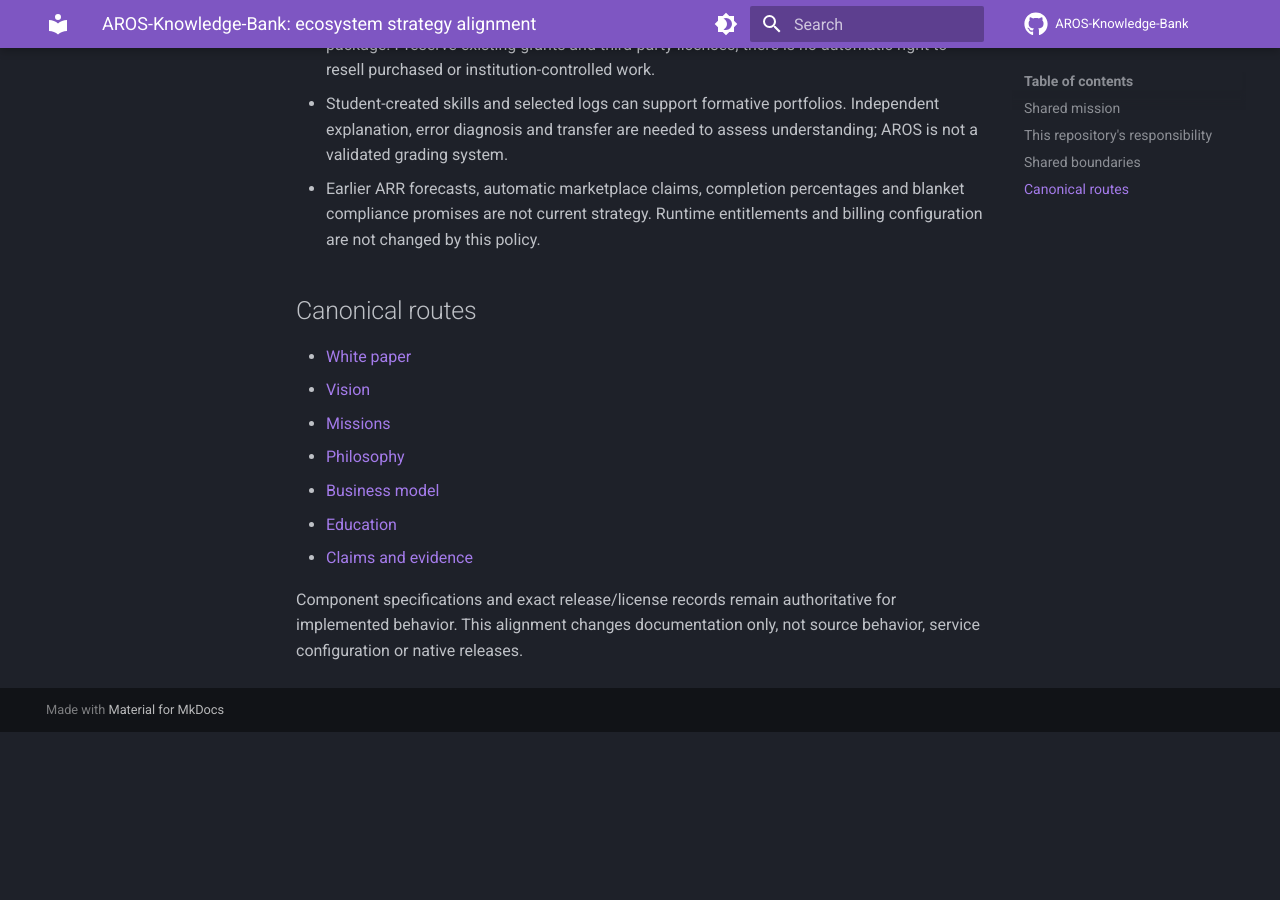
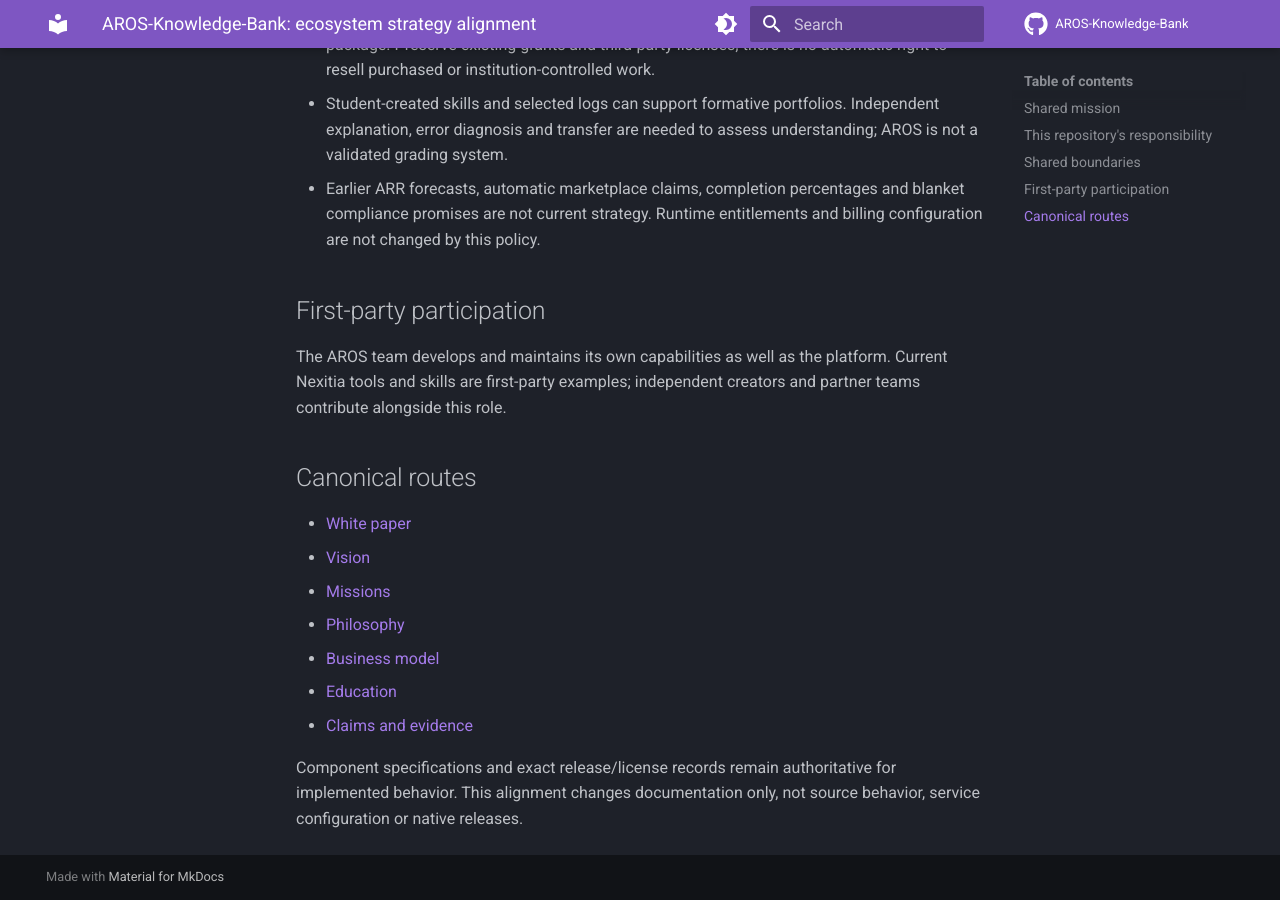
Before and after one commit to wong-ziyi/AROS-Knowledge-Bank, an MkDocs documentation site: the page built from docs/AROS_STRATEGY.md, in a window 1280 px wide and 900 px high, scrolled down 1003 px. Built offline with MkDocs 1.6.1 and Material for MkDocs 9.7.7, drawn with Linux system fonts in a browser that asks for light colours; comment, search, counter and statistics services are not loaded; before the commit the page ends 1735 px from its top, so only the background shows below that; some of the changed text lies outside the part shown.

Commit message:
docs: include the AROS team as a first-party capability creator

```diff
--- a/docs/AROS_STRATEGY.md
+++ b/docs/AROS_STRATEGY.md
@@ -20,6 +20,10 @@ Record what a paper tested and what it did not establish. Imported repositories
 - Student-created skills and selected logs can support formative portfolios. Independent explanation, error diagnosis and transfer are needed to assess understanding; AROS is not a validated grading system.
 - Earlier ARR forecasts, automatic marketplace claims, completion percentages and blanket compliance promises are not current strategy. Runtime entitlements and billing configuration are not changed by this policy.
 
+## First-party participation
+
+The AROS team develops and maintains its own capabilities as well as the platform. Current Nexitia tools and skills are first-party examples; independent creators and partner teams contribute alongside this role.
+
 ## Canonical routes
 
 - [White paper](https://github.com/LabOnoM/AROS-Ecosystem/blob/main/WHITEPAPER.md)
```
Also changed, not shown: other parts of docs/AROS_STRATEGY.md (+1 -1 lines).
